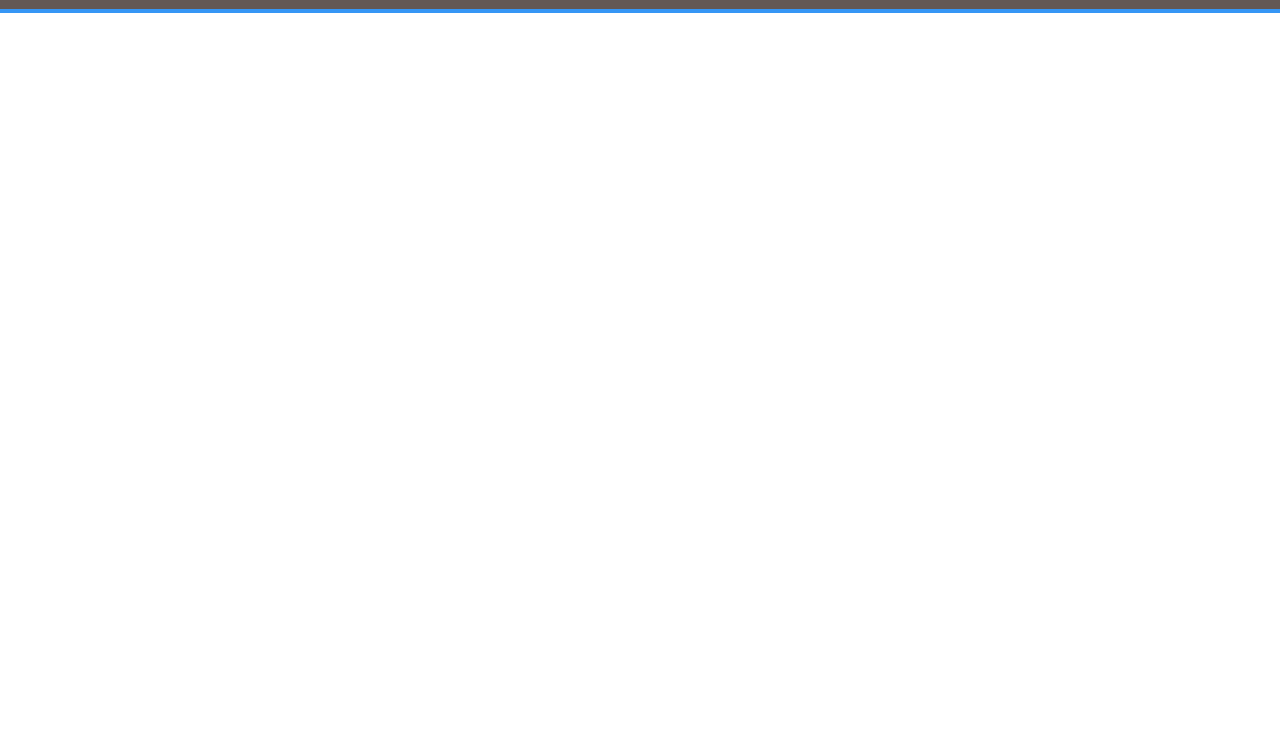
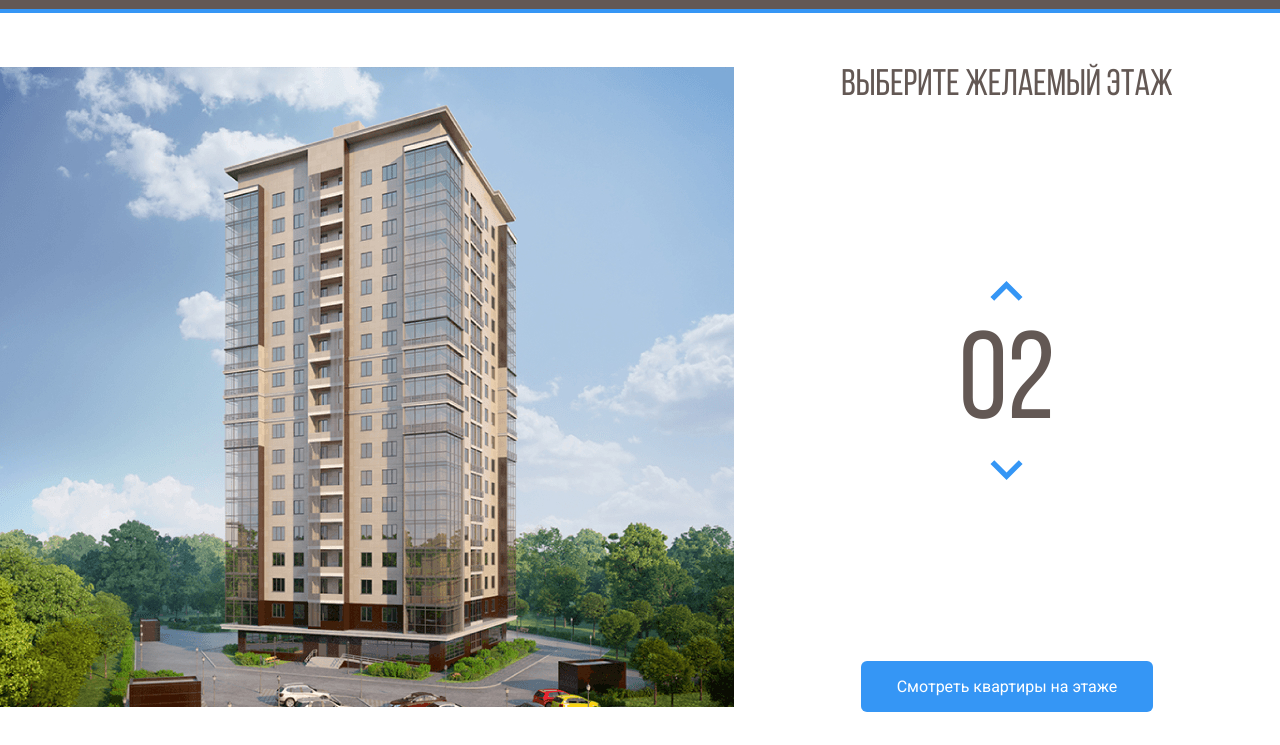
Before and after one commit to Rail321/Melody, a plain HTML site: page index.html in a window 1280 px wide. Shown: the part 55-800 px from the top of the page. Drawn offline with Linux system fonts and the light colour scheme.

Commit message:
Added main block

```diff
--- a/css/style.css
+++ b/css/style.css
@@ -1,3 +1,12 @@
+@font-face {
+  font-family: "Bebas Neue";
+  src: local("BebasNeueRegular"), url("../fonts/BebasNeueRegular.woff2") format("woff2"),
+    url("../fonts/BebasNeueRegular.woff") format("woff");
+  font-weight: normal;
+  font-style: normal;
+  font-display: swap;
+}
+
 * {
   box-sizing: border-box;
 }
@@ -57,3 +66,71 @@ body {
   line-height: 20px;
   color: #fff;
 }
+
+.main {
+  max-width: 1280px;
+  margin: 0 auto;
+
+  padding-top: 54px;
+
+  display: flex;
+}
+.main-info {
+  flex-grow: 1;
+  text-align: center;
+
+  display: flex;
+  flex-direction: column;
+  align-items: center;
+  justify-content: space-between;
+}
+.home-image path {
+  cursor: pointer;
+
+  opacity: 0;
+  transition: 0.1s opacity;
+}
+.home-image path:hover {
+  opacity: 1;
+  transition: 0.1s opacity;
+}
+.counter-group {
+  display: flex;
+  flex-direction: column;
+  align-items: center;
+}
+.counter-button {
+  background-color: #fff;
+  border: none;
+
+  cursor: pointer;
+}
+.counter-arrow-down {
+  transform: scale(-1);
+}
+.main-title {
+  font-family: "Bebas Neue", sans-serif;
+  font-weight: normal;
+  font-size: 37px;
+  line-height: 37px;
+  color: #635854;
+  margin: 0;
+}
+.counter {
+  margin-top: 10px;
+  font-family: "Bebas Neue", sans-serif;
+  font-size: 124px;
+  color: #635854;
+}
+.button-primary {
+  background-color: #3596F5;
+  border-radius: 6px;
+  border: none;
+  padding: 16px 36px;
+  cursor: pointer;
+
+  font-size: 16px;
+  line-height: 19px;
+  text-align: center;
+  color: #fff;
+}
--- a/index.html
+++ b/index.html
@@ -52,5 +52,54 @@
       </div>
     </div>
   </header>
+
+  <main class="main">
+    <div class="main-image">
+      <svg class="home-image" width="734" height="640" viewBox="0 0 734 640" fill="none" xmlns="http://www.w3.org/2000/svg" xmlns:xlink="http://www.w3.org/1999/xlink">
+        <rect width="734" height="640" fill="url(#pattern0)"/>
+
+        <defs>
+          <pattern id="pattern0" patternContentUnits="objectBoundingBox" width="1" height="1">
+            <use xlink:href="#image0" transform="translate(-0.00408719) scale(0.0013624 0.0015625)"/>
+          </pattern>
+          <image id="image0" width="740" height="640" xlink:href="img/home.jpg"/>
+        </defs>
+
+        <path d="M224 531L444.8 539L514 525.3V547L445.5 566.7L224 555.7V531Z" fill="#3595F6" fill-opacity="0.75"/>
+        <path d="M225 530V505L445.3 508.3L515 505V525L445.7 538L225 530Z" fill="#3595F6" fill-opacity="0.75"/>
+        <path d="M225 504V479H446H515V502L447 509L225 504Z" fill="#3595F6" fill-opacity="0.75"/>
+        <path d="M225 480V455L446.3 451.3L514 458V480H446" fill="#3595F6" fill-opacity="0.75"/>
+        <path d="M225 454V428L446.5 424.7L515 435.7V457L446 450.3L225 454Z" fill="#3595F6" fill-opacity="0.75"/>
+        <path d="M224 427V403.3L445 391L516 414V435.3L445 423L224 427Z" fill="#3595F6" fill-opacity="0.75"/>
+        <path d="M224 405V380L446.2 363.7L516 392.3V413L445.7 391.3L224 405Z" fill="#3595F6" fill-opacity="0.75"/>
+        <path d="M224 380V355L446.5 334.7L516 371.3V392L444 363.3L224 380Z" fill="#3595F6" fill-opacity="0.75"/>
+        <path d="M224 354V330L447 305.3L516 349.3V371L446.7 333L224 354Z" fill="#3595F6" fill-opacity="0.75"/>
+        <path d="M224 329V305L446.5 276.3L516 327.3V348L445.7 305.7L224 329Z" fill="#3595F6" fill-opacity="0.75"/>
+        <path d="M223 305V281L445.3 248L516 307.3V327L446 276.3L223 305Z" fill="#3595F6" fill-opacity="0.75"/>
+        <path d="M224 280V256L445.2 221L515 285V306L446.3 247.7L224 280Z" fill="#3595F6" fill-opacity="0.75"/>
+        <path d="M224 256V231L446.3 193L515 263.3V284L446 220L224 256Z" fill="#3595F6" fill-opacity="0.75"/>
+        <path d="M224 230V205L444.8 161.3L515 240.3V263L446 189.7L224 230Z" fill="#3595F6" fill-opacity="0.75"/>
+        <path d="M225 206V181L445 133L515 218V241L444.3 161.7L225 206Z" fill="#3595F6" fill-opacity="0.75"/>
+        <path d="M224 181V156L443.8 104L515 196.3V219L445.3 132.7L224 181Z" fill="#3595F6" fill-opacity="0.75"/>
+        <path d="M224 156V130L446 73.3L515 175V196L445.7 104.3L224 156Z" fill="#3595F6" fill-opacity="0.75"/>
+      </svg>
+    </div>
+
+    <div class="main-info">
+      <h2 class="main-title">Выберите желаемый этаж</h2>
+
+      <div class="counter-group">
+        <button class="counter-button counter-up">
+          <img class="counter-arrow counter-arrow-up" src="img/arrow.svg" alt="arrow-up">
+        </button>
+        <span class="counter">02</span>
+        <button class="counter-button counter-down">
+          <img class="counter-arrow counter-arrow-down" src="img/arrow.svg" alt="arrow-up">
+        </button>
+      </div>
+
+      <button class="button button-primary">Смотреть квартиры на этаже</button>
+    </div>
+  </main>
 </body>
 </html>
```
Also changed, not shown: fonts/BebasNeueRegular.woff (added), fonts/BebasNeueRegular.woff2 (added), img/arrow.svg (added), img/home.jpg (added). Lines whose indentation alone changed are shown as unchanged.
